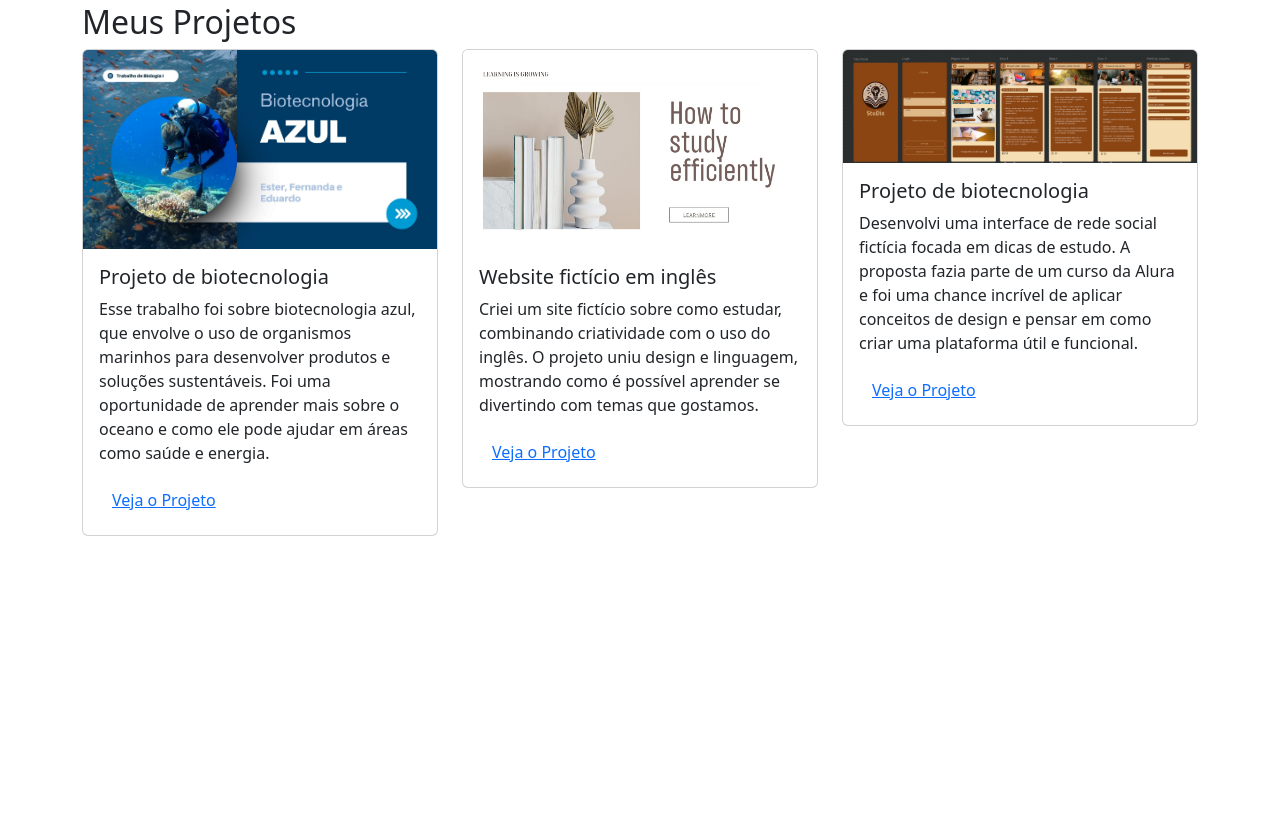
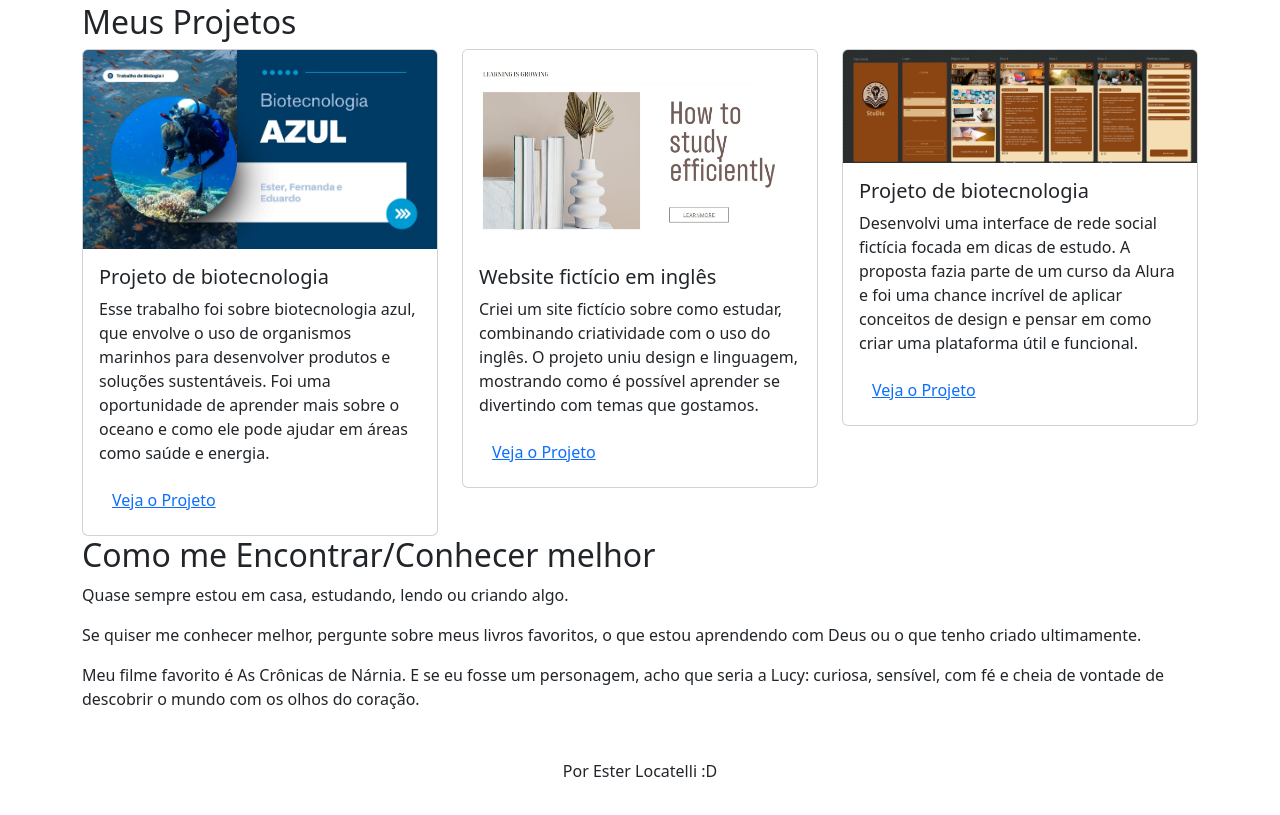
Before and after one commit to Ester-Loc/Meu-Portfolio, a plain HTML site: page index.html in a window 1280 px wide. Shown: the part 1094-1909 px from the top of the page. Before the commit the page ends 1630 px from the top, so only its background shows below. Drawn offline with nearby package versions, Linux system fonts and the light colour scheme.

Commit message:
Criando o footer
Alura - aula 7

```diff
--- a/index.html
+++ b/index.html
@@ -107,6 +107,23 @@
 
     </main>
 
+    <footer class="container">
+
+        <h2>Como me Encontrar/Conhecer melhor</h2>
+        <div>
+
+            <p>Quase sempre estou em casa, estudando, lendo ou criando algo.</p>
+            <p>Se quiser me conhecer melhor, pergunte sobre meus livros favoritos, o que estou aprendendo com Deus ou o
+                que tenho criado ultimamente.</p>
+            <p>Meu filme favorito é As Crônicas de Nárnia. E se eu fosse um personagem, acho que seria a Lucy: curiosa,
+                sensível, com fé e cheia de vontade de descobrir o mundo com os olhos do coração.</p>
+            <p class="container my-5 text-center">Por Ester Locatelli :D</p>
+
+        </div>
+
+
+    </footer>
+
 </body>
 
 </html>
```
